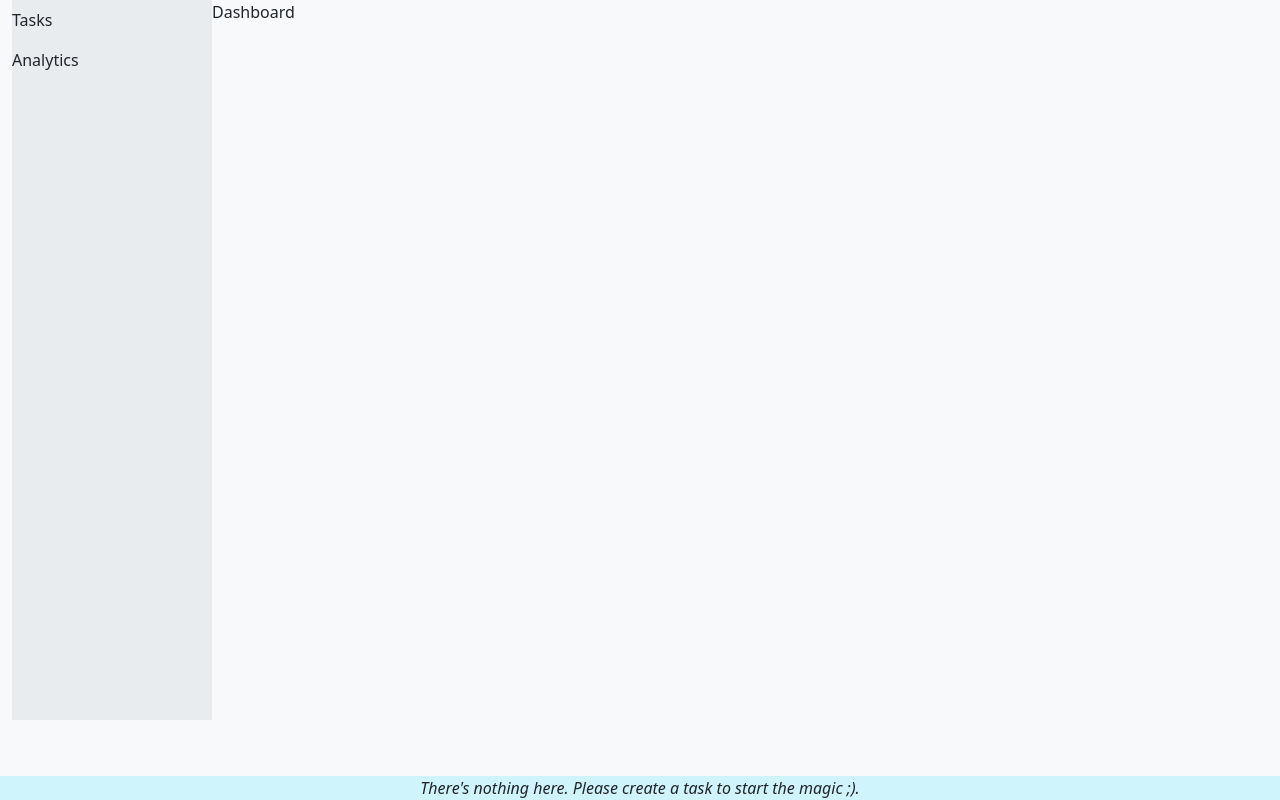
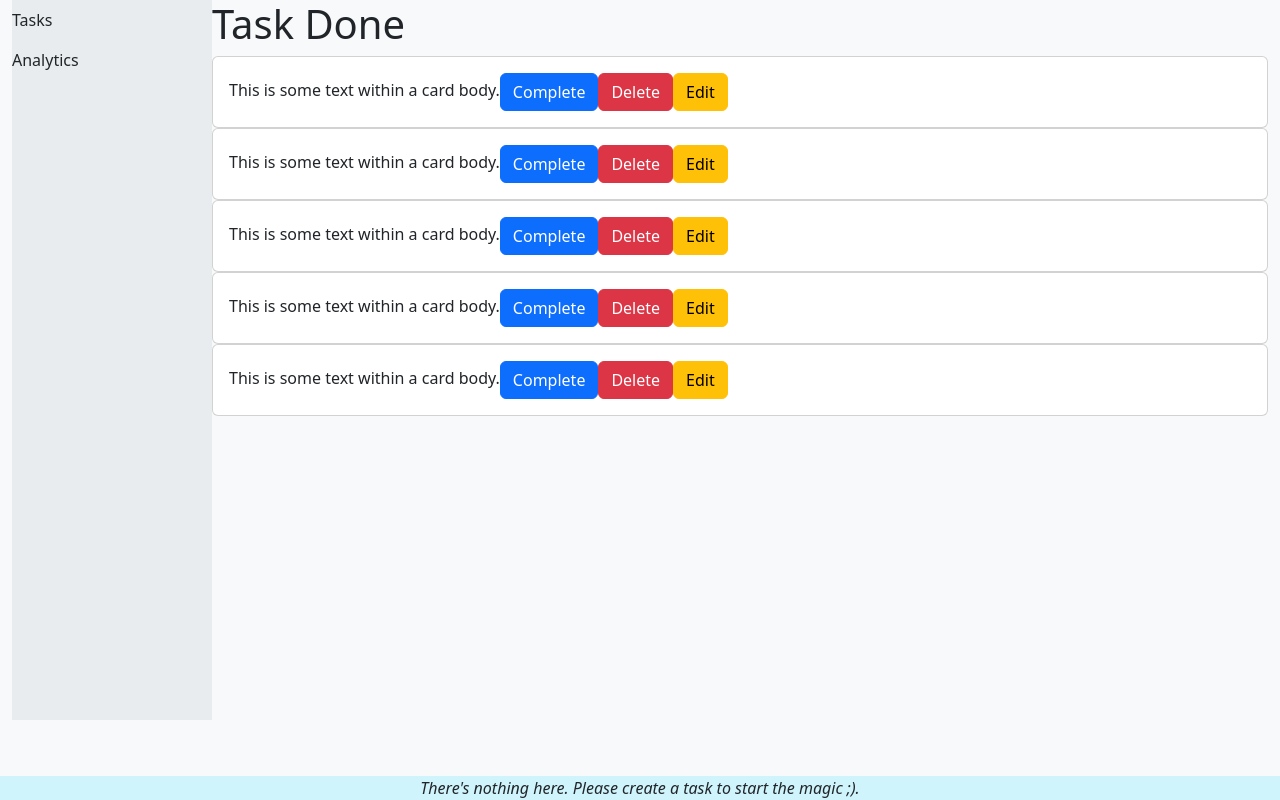
Before and after one commit to Bucha789/test-task-project, a React (Vite) app: page / in a window 1280 px wide. Built offline with nearby package versions, Linux system fonts and the light colour scheme.

Commit message:
chore: add basic layout for tasks

```diff
--- a/src/components/Task.tsx
+++ b/src/components/Task.tsx
@@ -1,14 +1,15 @@
-import { Card } from "react-bootstrap"
+import { Button, Card } from "react-bootstrap"
 
 export const Task = () => {
   return (
-    <Card className="bg-dark text-white">
-      <Card.Title>Card title</Card.Title>
-      <Card.Text>
-        This is a wider card with supporting text below as a natural lead-in
-        to additional content. This content is a little bit longer.
-      </Card.Text>
-      <Card.Text>Last updated 3 mins ago</Card.Text>
+    <Card>
+      <Card.Body>
+        This is some text within a card body.
+        <Button variant="primary">Complete</Button>
+        <Button variant="danger">Delete</Button>
+        <Button variant="warning">Edit</Button>
+
+      </Card.Body>
     </Card>
   )
 }
--- a/src/components/Tasks.tsx
+++ b/src/components/Tasks.tsx
@@ -1,5 +1,18 @@
+import { Task } from "./Task"
+
 export const Tasks = () => {
   return (
-    <div className="bg-purple">Tasks</div>
+    <div className="bg-purple">
+      {
+        // This will be replaced by the Filter component
+      }
+      <div>
+        {
+          Array.from({ length: 5 }).map((_, index) => (
+            <Task key={index} />
+          ))
+        }
+      </div>
+    </div>
   )
 }
--- a/src/pages/Dashboard.tsx
+++ b/src/pages/Dashboard.tsx
@@ -1,5 +1,10 @@
+import { Tasks } from "../components/Tasks"
+
 export const Dashboard = () => {
   return (
-    <div>Dashboard</div>
+    <div>
+      <h1>Task Done</h1>
+      <Tasks />
+    </div>
   )
 }
```
